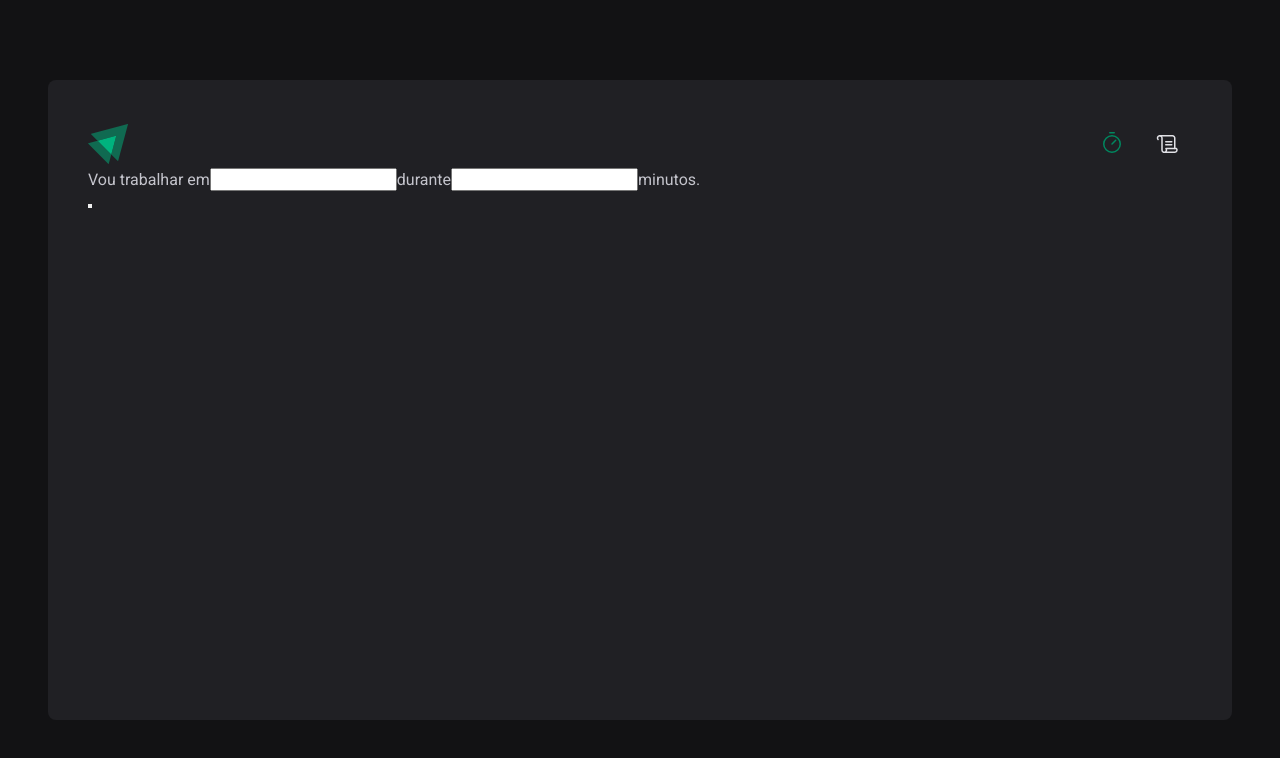
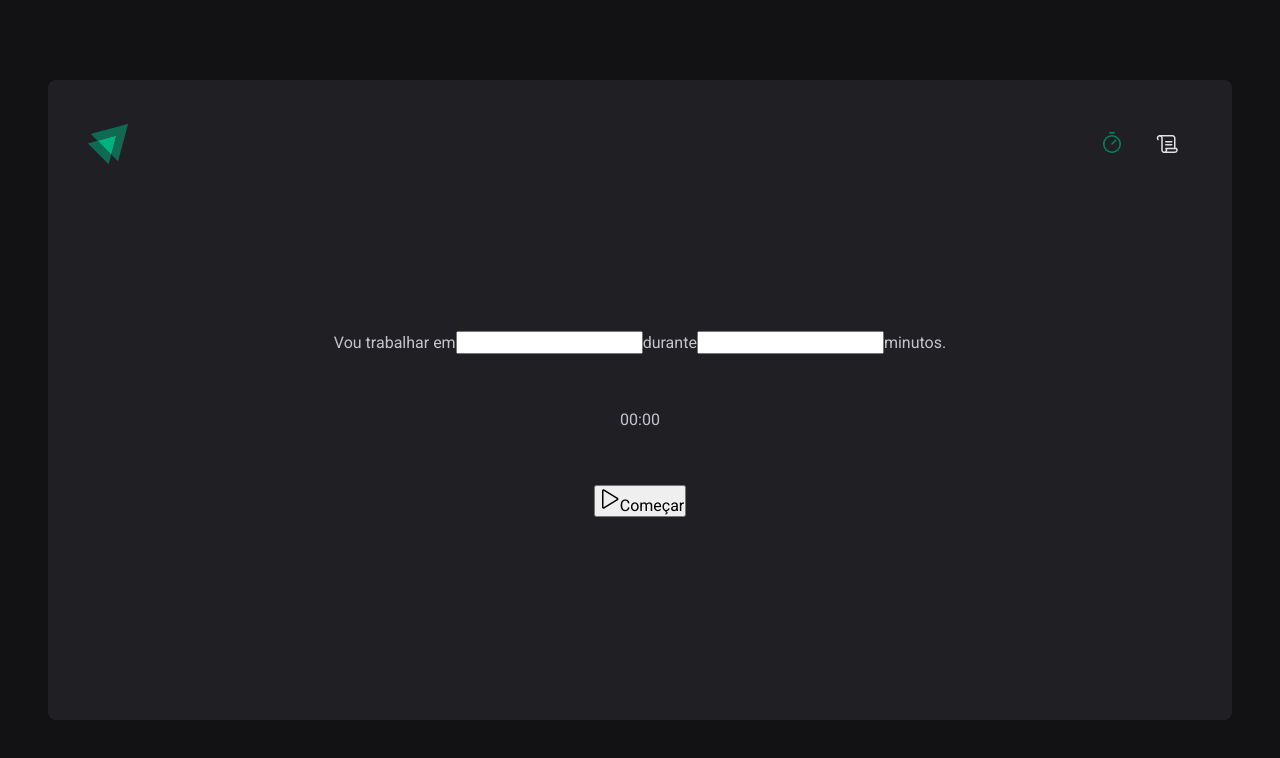
Before and after one commit to leticea/ignite-timer, a React (Vite) app: page / in a window 1280 px wide. Shown: the top 758 px of the page. Built offline with nearby package versions, Linux system fonts and the light colour scheme.

Commit message:
editando os estilos dos componentes do home

```diff
--- a/src/pages/Home/index.tsx
+++ b/src/pages/Home/index.tsx
@@ -1,8 +1,12 @@
+import { Play } from "phosphor-react";
+
+import { CountdownContainer, FormContainer, HomeContainer } from "./styles";
+
 export function Home() {
   return (
-    <div>
+    <HomeContainer>
       <form action="">
-        <div>
+        <FormContainer>
           <label htmlFor="task">Vou trabalhar em</label>
           <input type="task" />
 
@@ -10,18 +14,21 @@
           <input type="number" id="minutesAmount" />
 
           <span>minutos.</span>
-        </div>
+        </FormContainer>
 
-        <div>
-          <span></span>
-          <span></span>
-          <span></span>
-          <span></span>
-          <span></span>
-        </div>
+        <CountdownContainer>
+          <span>0</span>
+          <span>0</span>
+          <span>:</span>
+          <span>0</span>
+          <span>0</span>
+        </CountdownContainer>
 
-        <button type="submit"></button>
+        <button type="submit">
+          <Play  size={24} />
+          Começar
+        </button>
       </form>
-    </div>
+    </HomeContainer>
   );
 }
--- a/src/pages/Home/styles.ts
+++ b/src/pages/Home/styles.ts
@@ -0,0 +1,21 @@
+import styled from "styled-components";
+
+export const HomeContainer = styled.main`
+  flex: 1;
+
+  display: flex;
+  flex-direction: column;
+  align-items: center;
+  justify-content: center;
+
+  form {
+    display: flex;
+    flex-direction: column;
+    align-items: center;
+    gap: 3.5rem;
+  }
+`;
+
+export const FormContainer = styled.div``;
+
+export const CountdownContainer = styled.div``;
```
